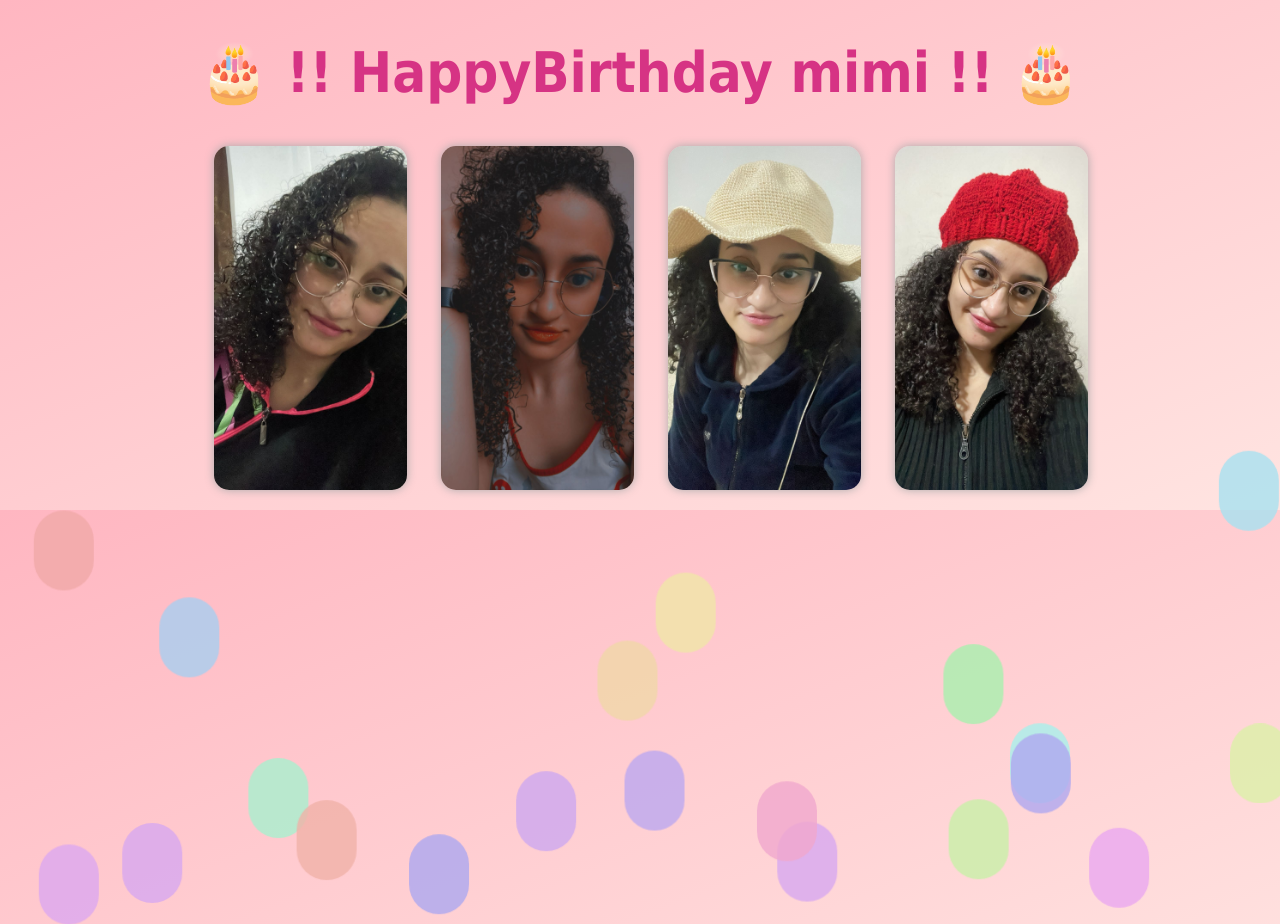
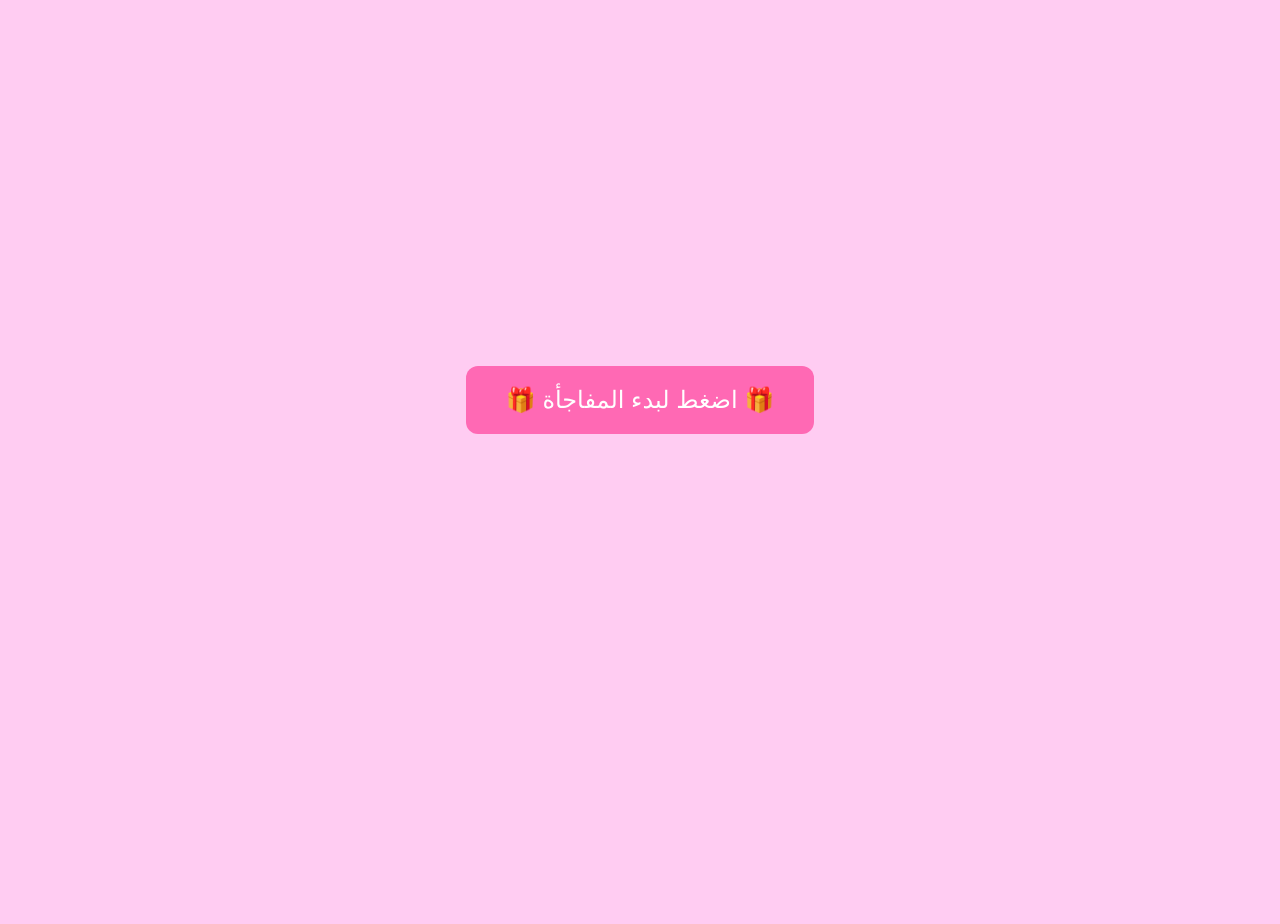
Before and after one commit to fawzibb/mimi, a plain HTML site: page index.html in a window 1280 px wide. After the commit the page ends 800 px from the top, so only its background shows below. Drawn offline with Linux system fonts and the light colour scheme.

Commit message:
first commi1

```diff
--- a/index.html
+++ b/index.html
@@ -1,149 +1,40 @@
 <!DOCTYPE html>
-<html lang="ar" dir="rtl">
+<html lang="ar">
 <head>
   <meta charset="UTF-8">
-  <meta name="viewport" content="width=device-width, initial-scale=1.0">
-  <title> Birthday Of mimi 🎉</title>
+  <title>عيد ميلاد ميمي 🎉</title>
   <style>
     body {
+      background-color: #ffccf2;
+      display: flex;
+      justify-content: center;
+      align-items: center;
+      height: 100vh;
       margin: 0;
-      padding: 0;
-      font-family: 'Tahoma', sans-serif;
-      background: linear-gradient(to bottom right, #ffb6c1, #ffe4e1);
-      overflow-x: hidden;
+      font-family: Arial, sans-serif;
     }
-
-    h1 {
-      text-align: center;
-      color: #d63384;
-      font-size: 2.5em;
-      margin: 40px 20px 20px;
+    button {
+      padding: 20px 40px;
+      font-size: 1.5em;
+      background-color: #ff69b4;
+      color: white;
+      border: none;
+      border-radius: 12px;
+      cursor: pointer;
+      transition: transform 0.2s;
     }
-
-    .balloon {
-      position: absolute;
-      bottom: -100px;
-      width: 40px;
-      height: 60px;
-      background-color: pink;
-      border-radius: 30px 30px 30px 30px;
-      animation: float 10s linear infinite;
-      opacity: 0.8;
-    }
-
-    @keyframes float {
-      0% { transform: translateY(100vh) translateX(0); }
-      100% { transform: translateY(-110vh) translateX(30px); }
-    }
-
-    .gallery {
-      display: grid;
-      grid-template-columns: repeat(auto-fit, minmax(140px, 1fr));
-      gap: 12px;
-      padding: 20px;
-      margin-left: auto;
-      margin-right: auto;
-      width: 70%;
-
-    }
-    h1 {
-  white-space: nowrap; /* منع انقسام السطر */
-  overflow: hidden;
-  text-overflow: ellipsis;
-  font-size: clamp(1.5rem, 5vw, 3.5rem); /* يتغير مع حجم الشاشة */
-  text-align: center;
-  color: #d63384;
-  margin: 40px 20px 20px;
-}
-
-    .gallery img {
-      width: 90%;
-      height: auto;
-      object-fit: cover;
-      border-radius: 15px;
-      box-shadow: 0 0 10px #aaa;
-    }
-
-    audio {
-      display: none;
-    }
-
-    @media (min-width: 768px) {
-      h1 {
-        font-size: 3.5em;
-      }
-
-      .balloon {
-        width: 60px;
-        height: 80px;
-      }
-
-      .gallery {
-        grid-template-columns: repeat(auto-fit, minmax(200px, 1fr));
-      }
+    button:hover {
+      transform: scale(1.05);
     }
   </style>
 </head>
 <body>
+  <button onclick="goToMain()">🎁 اضغط لبدء المفاجأة 🎁</button>
 
-  <h1>🎂 !! HappyBirthday mimi !! 🎂</h1>
-
-  <!-- البالونات -->
   <script>
-    for (let i = 0; i < 20; i++) {
-      let balloon = document.createElement('div');
-      balloon.className = 'balloon';
-      balloon.style.left = Math.random() * window.innerWidth + 'px';
-      balloon.style.backgroundColor = `hsl(${Math.random() * 360}, 70%, 80%)`;
-      balloon.style.animationDuration = (8 + Math.random() * 5) + 's';
-      document.body.appendChild(balloon);
+    function goToMain() {
+      window.location.href = "main.html";
     }
   </script>
-
-  <!-- مشغل صوت -->
-  <audio autoplay loop>
-    <source src="happybirthday.mp3" type="audio/mpeg">
-    متصفحك لا يدعم تشغيل الصوت.
-  </audio>
-
-  <!-- معرض صور -->
-  <div class="gallery">
-    <img src="images/mimi1.jpg" alt="ميمي 1">
-    <img src="images/mimi2.jpg" alt="ميمي 2">
-    <img src="images/mimi3.jpg" alt="ميمي 3">
-    <img src="images/mimi4.jpg" alt="ميمي 3">
-    <!-- أضف المزيد -->
-  </div>
-
 </body>
-
-<script>
-  function tryPlayAudioOnce() {
-    const audio = document.getElementById('birthday-audio');
-    if (audio && audio.paused) {
-      audio.play().catch(err => {
-        console.log("لم يتم تشغيل الصوت تلقائيًا:", err);
-      });
-    }
-
-    // إزالة جميع الأحداث بعد أول تشغيل
-    window.removeEventListener('click', tryPlayAudioOnce);
-    window.removeEventListener('touchstart', tryPlayAudioOnce);
-    window.removeEventListener('scroll', tryPlayAudioOnce);
-    window.removeEventListener('mousemove', tryPlayAudioOnce);
-  }
-
-  // تشغيل الصوت عند أول تفاعل فقط
-  window.addEventListener('click', tryPlayAudioOnce);
-  window.addEventListener('touchstart', tryPlayAudioOnce);
-  window.addEventListener('scroll', tryPlayAudioOnce);
-  window.addEventListener('mousemove', tryPlayAudioOnce);
-
-  document.addEventListener('visibilitychange', () => {
-  if (document.visibilityState === 'visible') {
-    tryPlayAudioOnce();
-  }
-});
-
-</script>
 </html>
```
Also changed, not shown: main.html (added, +149 -0 lines).
